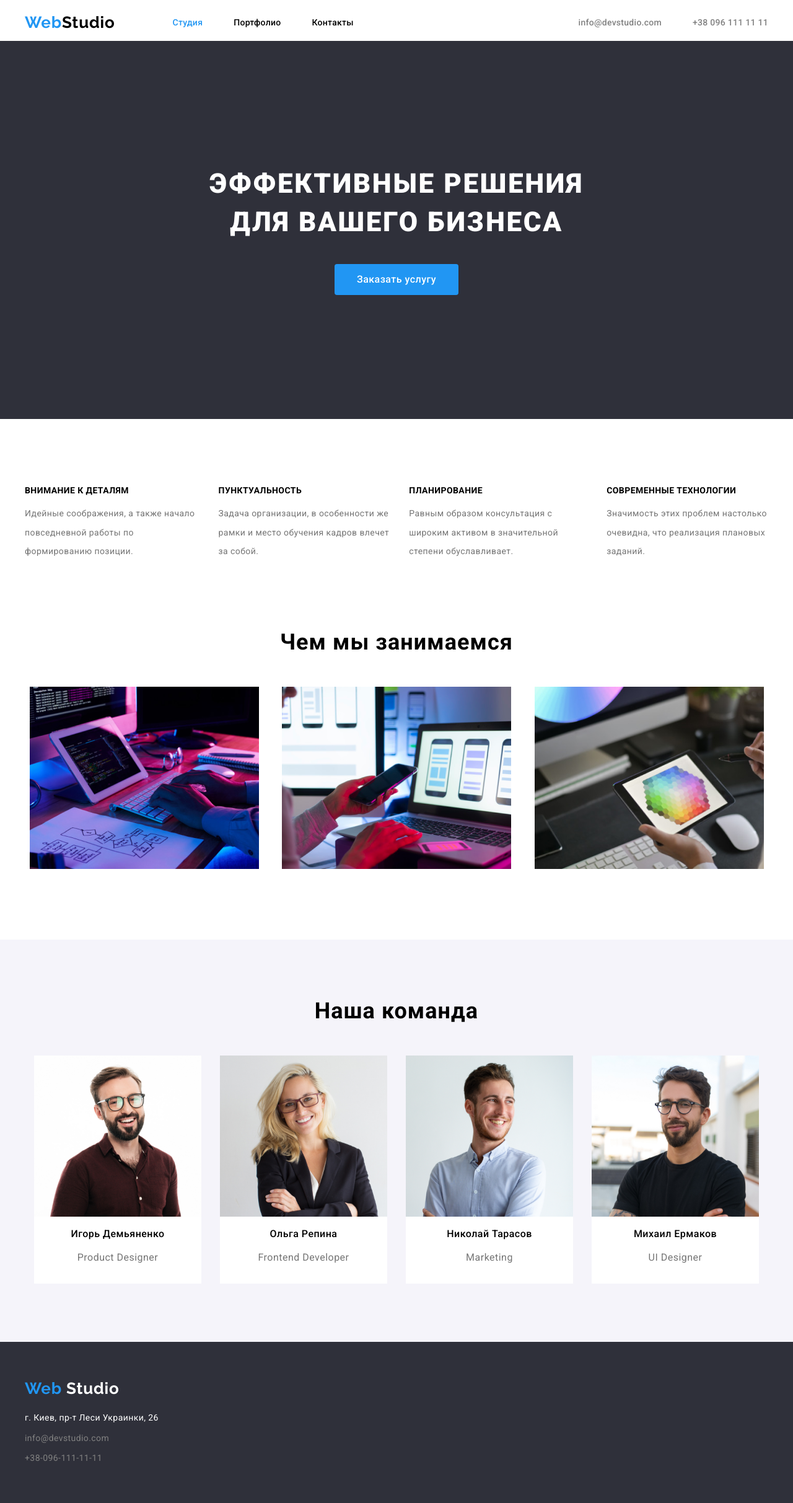
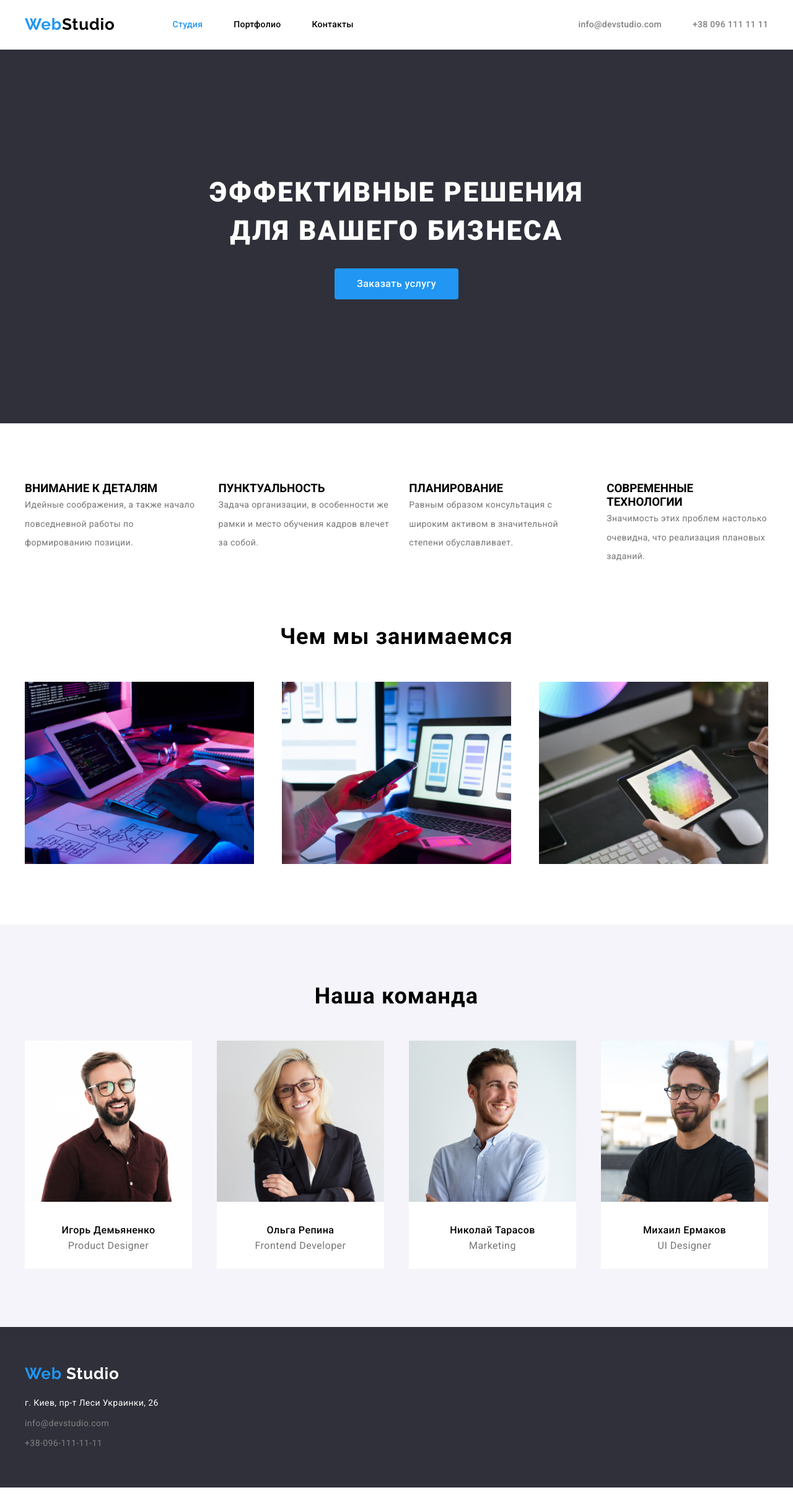
Before and after one commit to JuliaFedyuk/goit-markup-hw-03, a plain HTML site: page index.html in a window 1280 px wide. Shown: the whole page at 62% size. After the commit the page ends 2400 px from the top, so only its background shows below. Drawn offline with Linux system fonts and the light colour scheme.

Commit message:
Добавляет правки паддингов

```diff
--- a/css/main.css
+++ b/css/main.css
@@ -6,6 +6,10 @@
   --primery-grey-color: #757575;
 }
 
+* {
+  margin: 0;
+  padding: 0;
+}
 html {
   box-sizing: border-box;
 }
@@ -18,7 +22,6 @@ html {
 body {
   background-color: var(--primary-white-color);
   font-family: Roboto, sans-serif;
-  margin: 0;
 }
 
 .container {
@@ -33,16 +36,13 @@ body {
   display: flex;
 }
 
-.hero-sectin {
-  padding-top: 40px;
-}
-
 .page-header .flexbox {
   align-items: center;
+  height: 80px;
 }
 
 .page-header {
-  margin-top: 15px;
+  height: 80px;
 }
 
 footer .contact {
@@ -154,8 +154,7 @@ nav {
 
 /* Заголовки */
 
-h1 {
-  font-family: Roboto;
+.hero-title {
   font-style: normal;
   font-weight: 900;
   font-size: 44px;
@@ -163,6 +162,8 @@ h1 {
   letter-spacing: 0.06em;
   text-transform: uppercase;
   color: #ffffff;
+
+  margin-bottom: 30px;
 }
 
 .hero {
@@ -170,23 +171,17 @@ h1 {
   background-color: #2f303a;
   width: auto;
   padding-top: 200px;
-  margin-top: -32px;
 }
 
-.hero-title {
-  margin-top: 0px;
-}
-
-h2 {
+.second-title {
   font-weight: bold;
   font-size: 36px;
   line-height: 1.2;
   text-align: center;
   letter-spacing: 0.03em;
-  margin: 0;
 }
 
-h3 {
+third-title {
   font-weight: bold;
   font-size: 14px;
   line-height: 1.1;
@@ -205,7 +200,7 @@ p {
 
 .activity {
   display: flex;
-  justify-content: space-evenly;
+  justify-content: space-between;
   margin-top: 50px;
 }
 
@@ -214,16 +209,15 @@ p {
   padding-bottom: 94px;
 }
 
-.activity-item:not(:last-child) {
-  margin-right: 30px;
-}
-
 /* Преимущества */
 
 .advantages {
+  padding-top: 94px;
+}
+
+.advantages-list {
   display: flex;
   justify-content: space-around;
-  margin-top: 94px;
 }
 
 .benefits {
@@ -254,7 +248,7 @@ p {
 
 .team {
   display: flex;
-  justify-content: center;
+  justify-content: space-between;
   margin-top: 50px;
 }
 
@@ -268,11 +262,15 @@ p {
   margin-right: 30px;
 }
 
+.team-img {
+  margin-bottom: 30px;
+}
+
 .team-section {
   background-color: #f5f4fa;
   width: auto;
+  padding-top: 94px;
   padding-bottom: 94px;
-  padding-top: 94px;
 }
 
 /* Контакты */
--- a/index.html
+++ b/index.html
@@ -66,10 +66,11 @@
 
     <!--Преимущества-->
 
+    <section class="advantages">
       <div class="container">
-      <ul class="advantages">
+        <ul class="advantages-list">
           <li class="advantages-item">
-          <h3>ВНИМАНИЕ К ДЕТАЛЯМ</h3>
+            <h3 class="third-title">ВНИМАНИЕ К ДЕТАЛЯМ</h3>
             <p>
               <span class="benefits">
                 Идейные соображения, а также начало повседневной работы по
@@ -78,16 +79,16 @@
             </p>
           </li>
           <li class="advantages-item">
-          <h3>ПУНКТУАЛЬНОСТЬ</h3>
+            <h3 class="third-title">ПУНКТУАЛЬНОСТЬ</h3>
             <p>
               <span class="benefits">
-              Задача организации, в особенности же рамки и место обучения кадров
-              влечет за собой.
+                Задача организации, в особенности же рамки и место обучения
+                кадров влечет за собой.
               </span>
             </p>
           </li>
           <li class="advantages-item">
-          <h3>ПЛАНИРОВАНИЕ</h3>
+            <h3 class="third-title">ПЛАНИРОВАНИЕ</h3>
             <p>
               <span class="benefits">
                 Равным образом консультация с широким активом в значительной
@@ -96,7 +97,7 @@
             </p>
           </li>
           <li class="advantages-item">
-          <h3>СОВРЕМЕННЫЕ ТЕХНОЛОГИИ</h3>
+            <h3 class="third-title">СОВРЕМЕННЫЕ ТЕХНОЛОГИИ</h3>
             <p>
               <span class="benefits">
                 Значимость этих проблем настолько очевидна, что реализация
@@ -106,19 +107,16 @@
           </li>
         </ul>
       </div>
+    </section>
 
     <!--Виды деятельности-->
 
     <section class="activity-section">
       <div class="container">
-          <h2>Чем мы занимаемся</h2>
+        <h2 class="second-title">Чем мы занимаемся</h2>
         <ul class="activity">
           <li class="activity-item">
-              <img
-                src="./photos/box1.png"
-                alt="Человек пишет код"
-                width="370"
-              />
+            <img src="./photos/box1.png" alt="Человек пишет код" width="370" />
           </li>
           <li class="activity-item">
             <img
@@ -136,17 +134,17 @@
           </li>
         </ul>
       </div>
-      </div>
     </section>
 
     <!--Команда-->
 
-    <section>
-      <div class="container team-section">
-        <h2>Наша команда</h2>
+    <section class="team-section">
+      <div class="container">
+        <h2 class="second-title">Наша команда</h2>
         <div class="team">
           <div class="team-item">
             <img
+              class="team-img"
               src="./photos/img1.jpg"
               alt="Фото Игорь Демьяненко"
               width="270"
@@ -157,12 +155,18 @@
             </div>
           </div>
           <div class="team-item">
-            <img src="./photos/img2.jpg" alt="Фото Ольга Репина" width="270" />
+            <img
+              class="team-img"
+              src="./photos/img2.jpg"
+              alt="Фото Ольга Репина"
+              width="270"
+            />
             <h3><span class="name">Ольга Репина</span></h3>
             <p>Frontend Developer</p>
           </div>
           <div class="team-item">
             <img
+              class="team-img"
               src="./photos/img3.jpg"
               alt="Фото Николай Тарасов"
               width="270"
@@ -172,6 +176,7 @@
           </div>
           <div class="team-item">
             <img
+              class="team-img"
               src="./photos/img4.jpg"
               alt="Фото Михаил Ермаков"
               width="270"
```
Also changed, not shown: portfolio.html (+9 -9 lines). Lines whose indentation alone changed are shown as unchanged.
